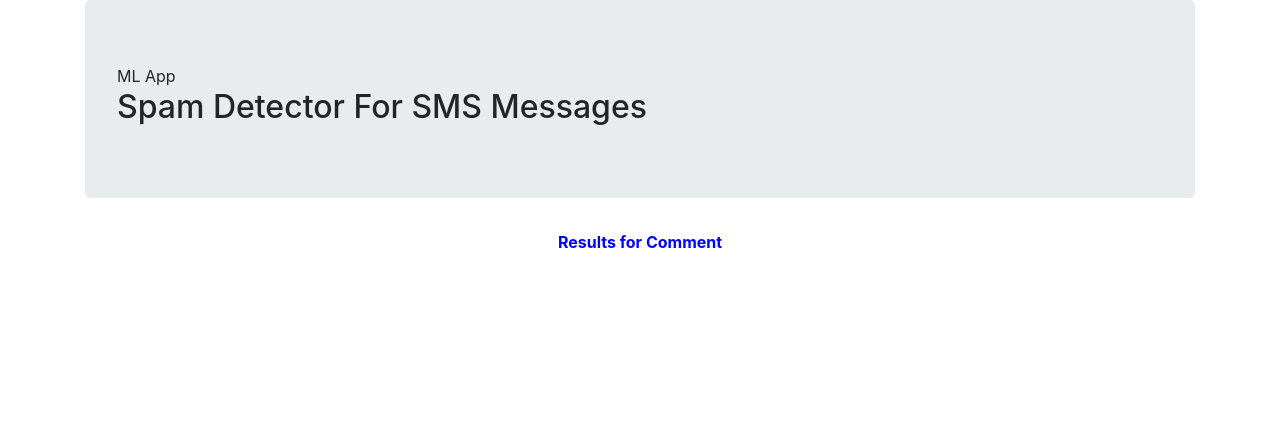
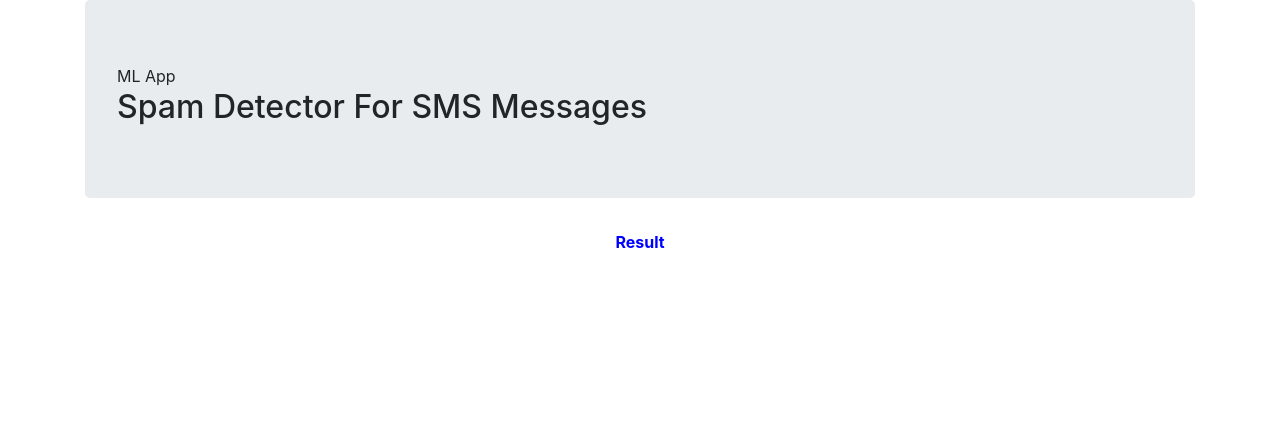
Before and after one commit to philipobiorah/spam_detection, a Flask app: template templates/result.html in a window 1280 px wide. Shown: the top 425 px of the page. Run offline with Flask 2, Linux system fonts and the light colour scheme; the template is opened without the code that fills it, so the values that code supplies are empty; parts of the project's set-up code (start-up, migrations or seed data) failed here and were passed over; some libraries are stand-ins or nearby versions.

Commit message:
edited result.html

```diff
--- a/templates/result.html
+++ b/templates/result.html
@@ -18,7 +18,7 @@
 
 
 	</header>
-	<p style="color:blue;font-size:20;text-align: center;"><b>Results for Comment</b></p>
+	<p style="color:blue;font-size:20;text-align: center;"><b>Result</b></p>
 	<div class="results">
 
 
```
